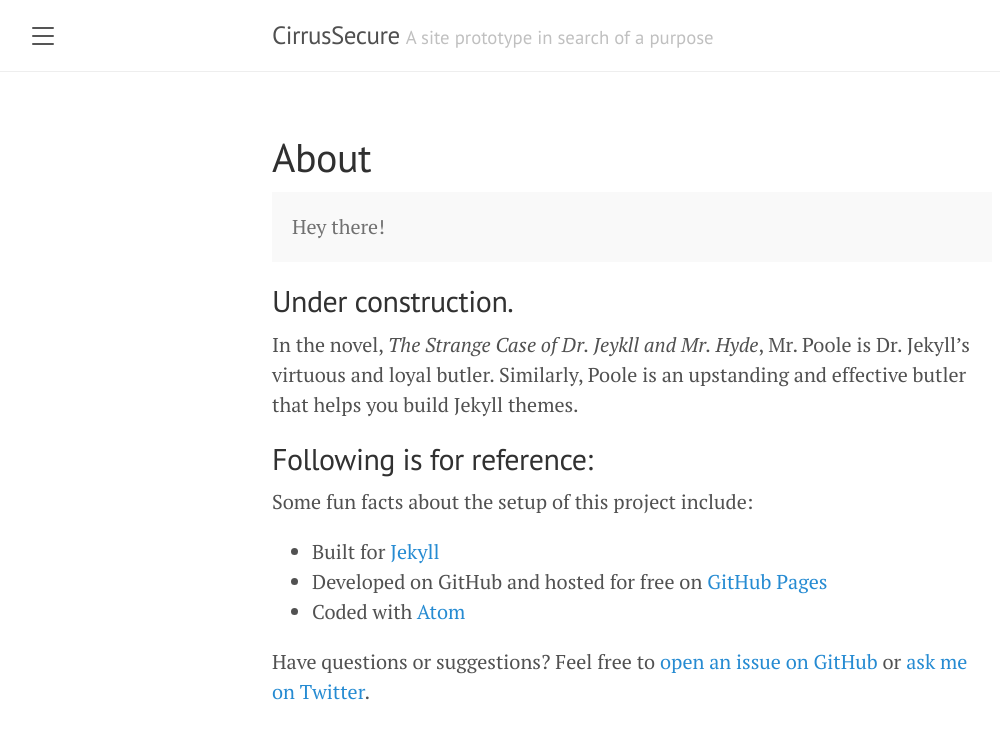
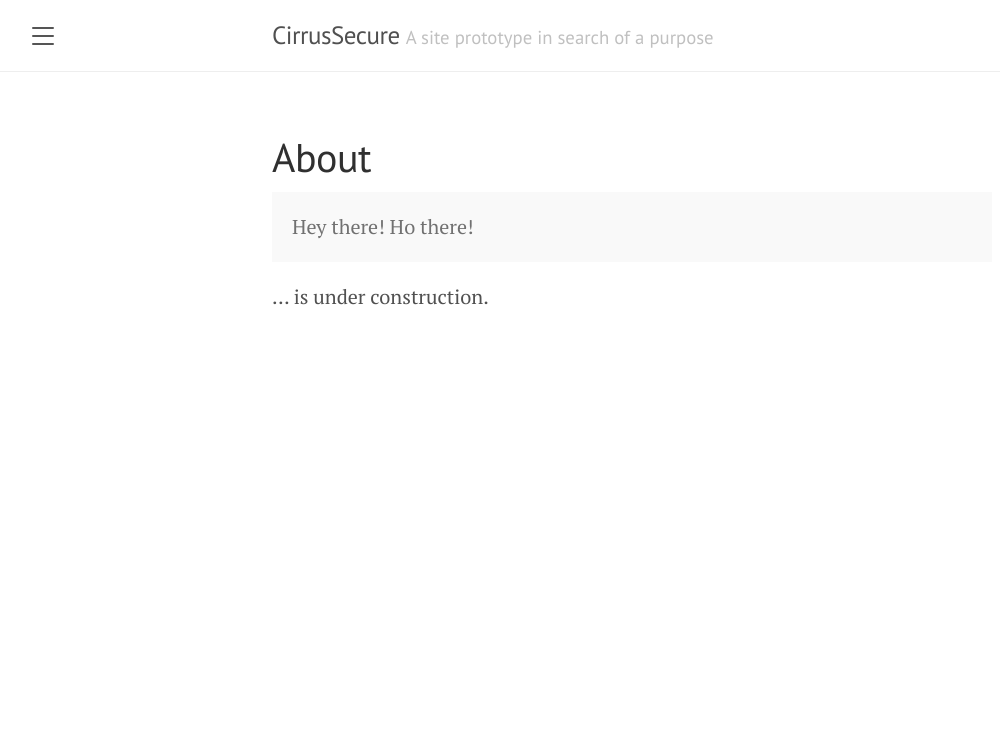
Before and after one commit to cirrussecure/lanyon-archive, a Jekyll site: the page built from about.md, in a window 1280 px wide. Shown: the top 739 px of the page, without its empty margins (8-1008 px from the left). Built offline with Jekyll 4.4.1, drawn with Linux system fonts in a browser that asks for light colours.

Commit message:
Update about.md

```diff
--- a/about.md
+++ b/about.md
@@ -4,19 +4,7 @@
 ---
 
 <p class="message">
-  Hey there!
+  Hey there! Ho there!
 </p>
 
-## Under construction.
-
-In the novel, *The Strange Case of Dr. Jeykll and Mr. Hyde*, Mr. Poole is Dr. Jekyll's virtuous and loyal butler. Similarly, Poole is an upstanding and effective butler that helps you build Jekyll themes.
-
-## Following is for reference:
-
-Some fun facts about the setup of this project include:
-
-* Built for [Jekyll](https://jekyllrb.com)
-* Developed on GitHub and hosted for free on [GitHub Pages](https://pages.github.com)
-* Coded with [Atom](https://atom.io)
-
-Have questions or suggestions? Feel free to [open an issue on GitHub](https://github.com/poole/issues/new) or [ask me on Twitter](https://twitter.com/mdo).
+... is under construction.
```
